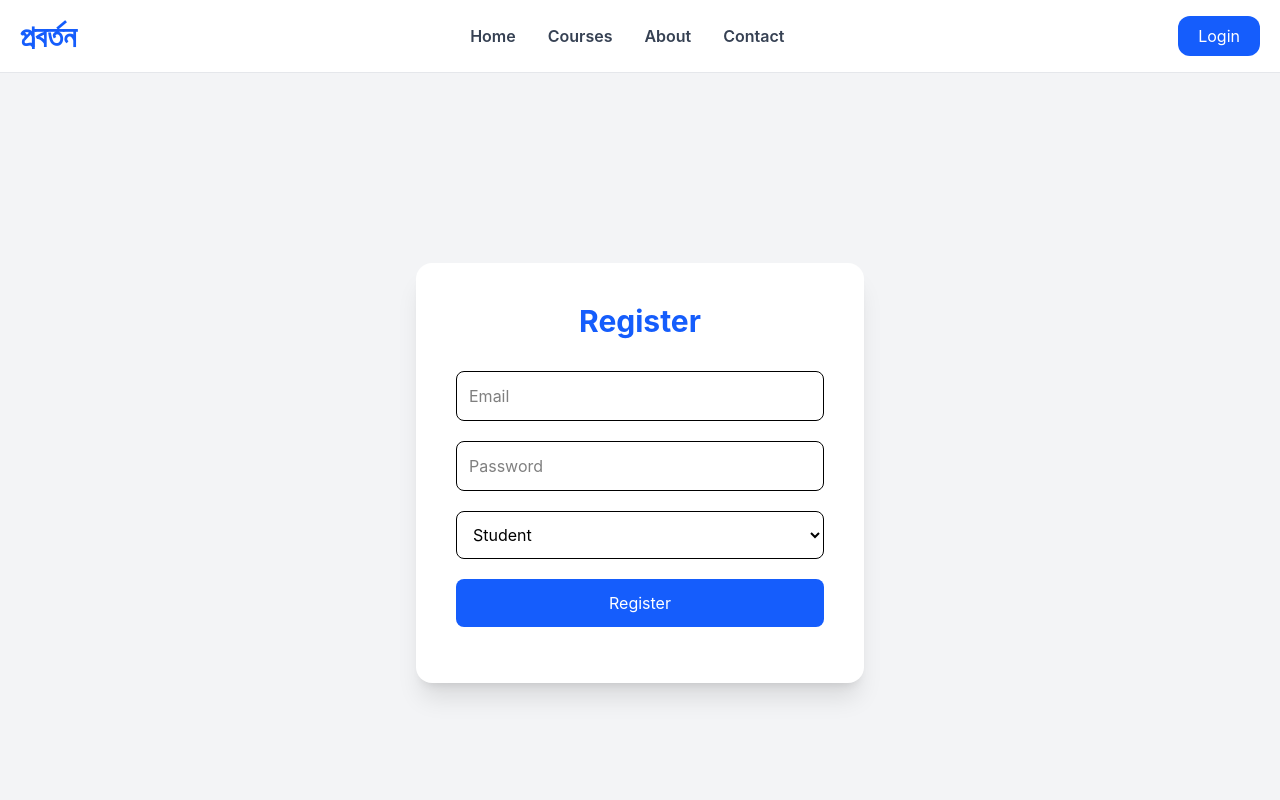
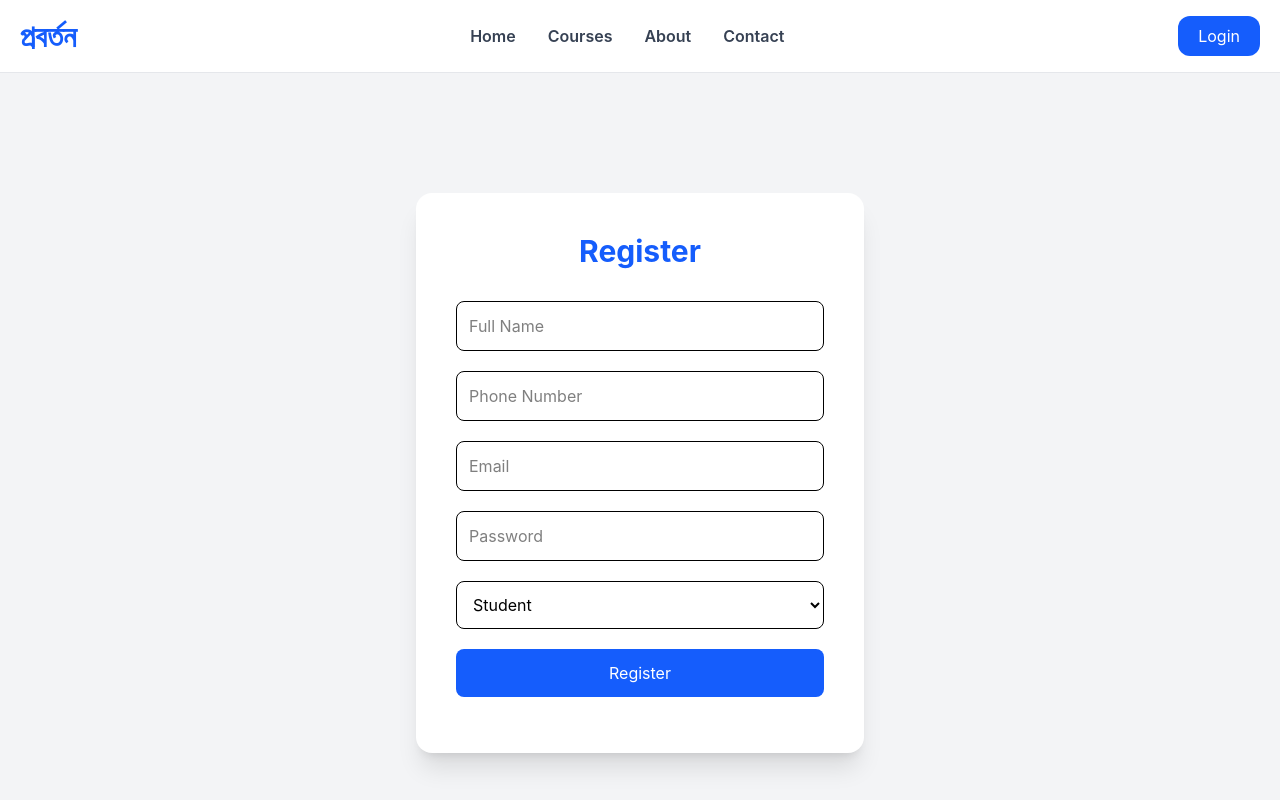
Before and after one commit to VisioVortex/probartan-client, a React (Vite) app: page /register in a window 1280 px wide. Shown: the top 800 px of the page. Built offline with nearby package versions, Linux system fonts and the light colour scheme; no server answers.

Commit message:
register page update

```diff
--- a/src/pages/Register.jsx
+++ b/src/pages/Register.jsx
@@ -15,6 +15,8 @@ function Register() {
 
     const form = e.target;
 
+    const name = form.name.value;
+    const phone = form.phone.value;
     const email = form.email.value;
     const password = form.password.value;
     const role = form.role.value;
@@ -22,9 +24,11 @@ function Register() {
     createUser(email, password)
       .then(() => {
         const userInfo = {
-          email,
-          role,
-        };
+        name,
+        phone,
+        email,
+        role,
+      };
 
         axios.post(
           "https://probartan-server.onrender.com/users",
@@ -50,7 +54,21 @@ function Register() {
           onSubmit={handleRegister}
           className="mt-8 space-y-5"
         >
+          <input
+            type="text"
+            name="name"
+            placeholder="Full Name"
+            className="w-full border p-3 rounded-lg"
+            required
+          />
 
+          <input
+            type="text"
+            name="phone"
+            placeholder="Phone Number"
+            className="w-full border p-3 rounded-lg"
+            required
+          />
           <input
             type="email"
             name="email"
```
